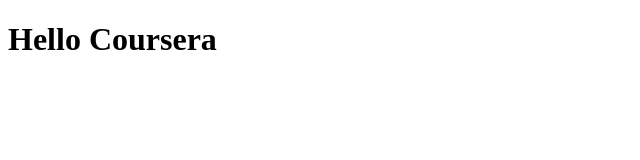
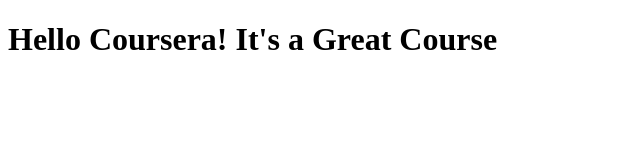
Before and after one commit to MayowaTeriba/coursera-test, a plain HTML site: page site/index.html in a window 1280 px wide. Shown: the whole page, without its empty margins (0-640 px from the left). Drawn offline with Linux system fonts and the light colour scheme.

Commit message:
Small addition to our page content.

```diff
--- a/site/index.html
+++ b/site/index.html
@@ -4,6 +4,6 @@
 	<title>Hello Coursera!</title>
 </head>
 <body>
-<h1>Hello Coursera</h1>
+<h1>Hello Coursera! It's a Great Course</h1>
 </body>
 </html>
```
